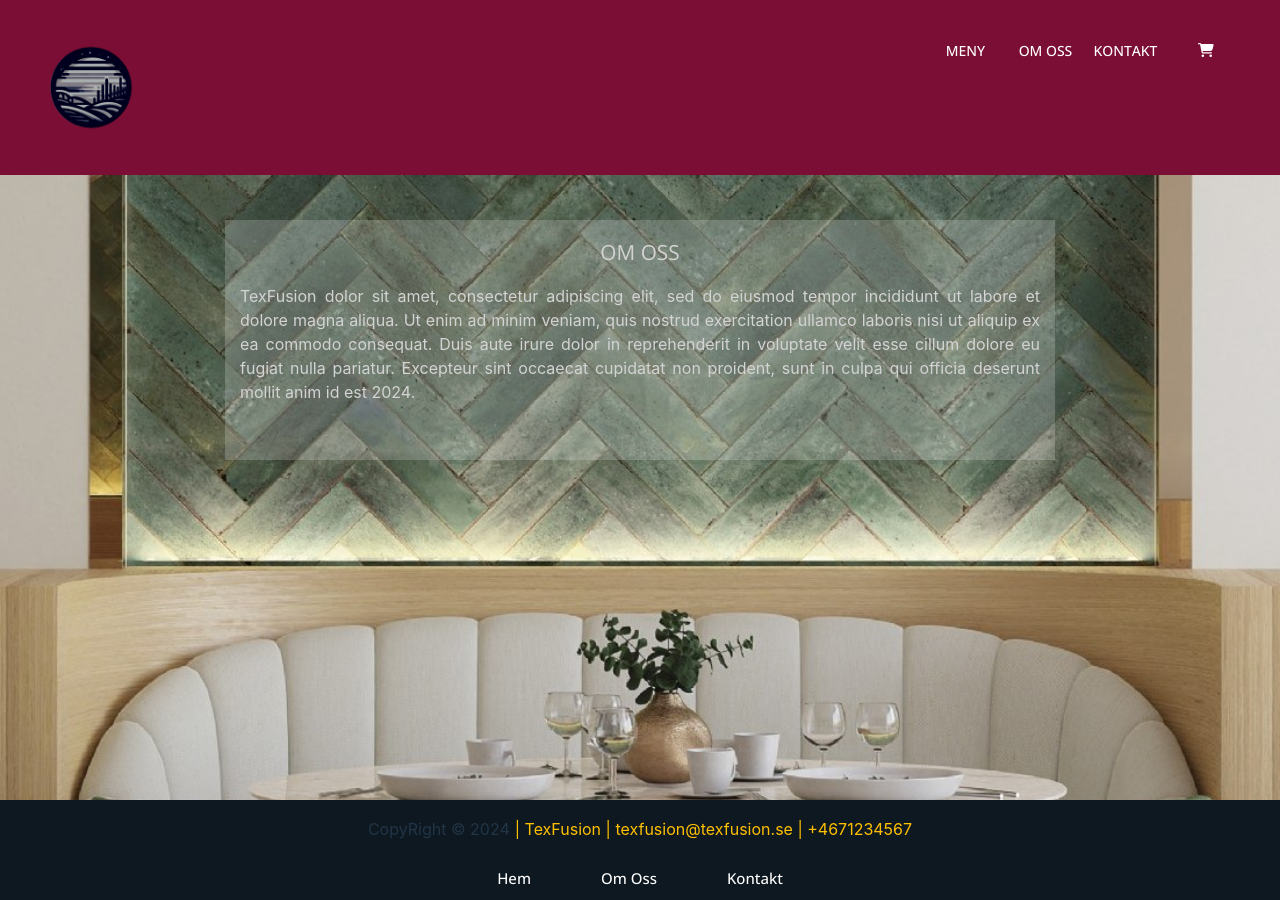
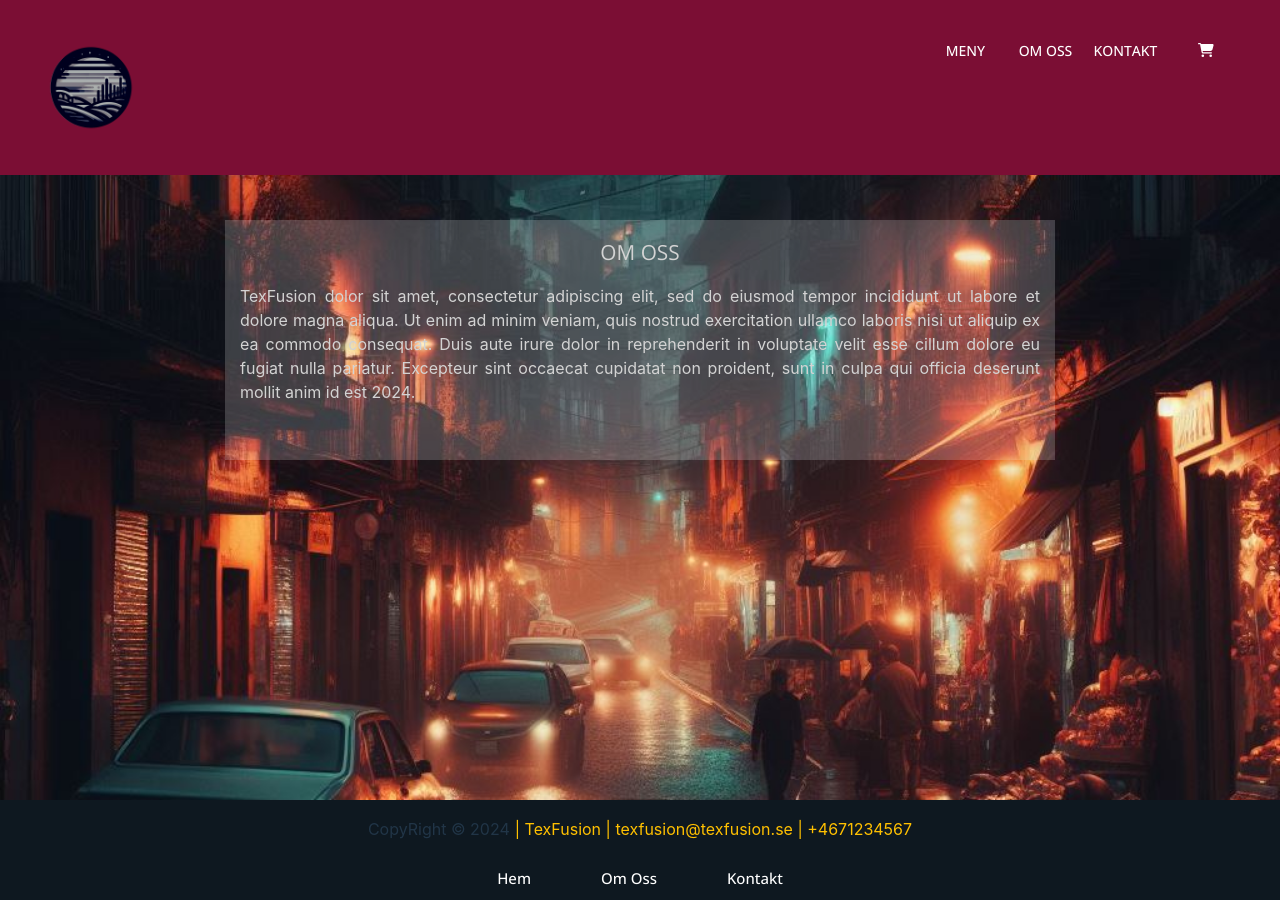
Before and after one commit to Rottweileriana/TexFusion, a React (Vite) app: page /About in a window 1280 px wide. Built offline with nearby package versions, Linux system fonts and the light colour scheme.

Commit message:
background image changed on about

```diff
--- a/src/components/AboutComponent.tsx
+++ b/src/components/AboutComponent.tsx
@@ -6,7 +6,7 @@ const BackgroundImageContainer = styled.div`
     width: 100vw;
     height: 100vh;
     overflow: hidden;
-    background-image: url("./images/OmOssBakgrund.jpg");
+    background-image: url("./images/StreetMexicoBackground2.jpg");
     background-size: cover;
     background-position: center;
 `;
```
